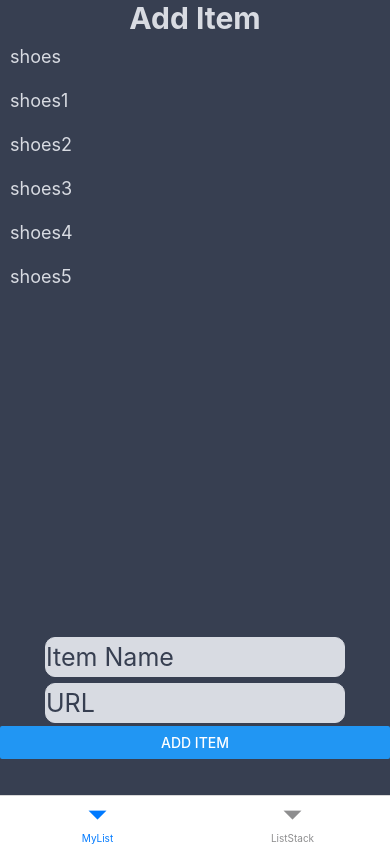
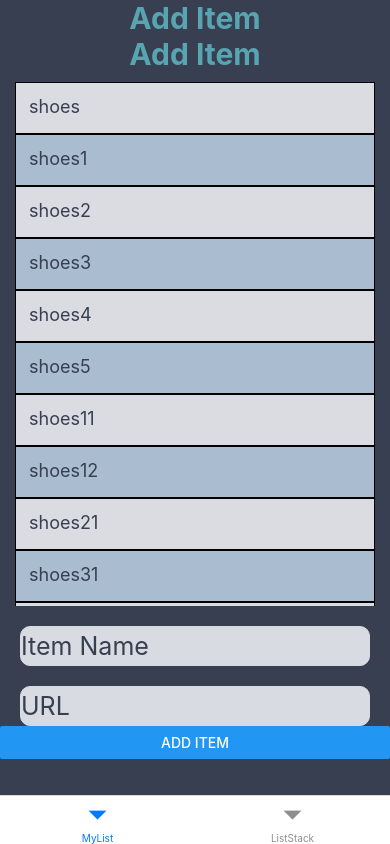
Before and after one commit to Chris-m41/wishList, a React Native app: screen /MyList in a window 390 px wide. Built offline with nearby package versions, Linux system fonts and the light colour scheme.

Commit message:
Updated styling

```diff
--- a/src/screens/FriendsList/FriendsList.js
+++ b/src/screens/FriendsList/FriendsList.js
@@ -31,8 +31,16 @@ const FriendsList = () => {
           {key: 'Jimmy'},
           {key: 'Julie'},
         ]}
-        renderItem={({item}) => (
-          <TouchableOpacity onPress={() => onTapName(item.key)}>
+        renderItem={({item, index}) => (
+          <TouchableOpacity
+            style={{
+              backgroundColor: index % 2 === 0 ? '#dbdbe2' : '#a9bcd0',
+              borderWidth: 1,
+              padding: 3,
+              marginRight: 15,
+              marginLeft: 15,
+            }}
+            onPress={() => onTapName(item.key)}>
             <Text style={styles.item}>{item.key}</Text>
           </TouchableOpacity>
         )}
@@ -50,7 +58,7 @@ const styles = StyleSheet.create({
     padding: 10,
     fontSize: 18,
     height: 44,
-    color: '#d8dbe2',
+    color: '#373f51',
   },
   titleText: {
     fontSize: 30,
--- a/src/screens/FriendsList/IndividualFriendsList.js
+++ b/src/screens/FriendsList/IndividualFriendsList.js
@@ -1,28 +1,53 @@
-import React, {useState} from 'react';
+import React from 'react';
 import {
   Text,
   FlatList,
   StyleSheet,
+  View,
+  SafeAreaView,
+  Button,
+  Linking,
   TouchableOpacity,
-  SafeAreaView,
 } from 'react-native';
+import {useNavigation} from '@react-navigation/native';
 
 const IndividualFriendsList = props => {
   const name = props.route.params.name;
+  const navigation = useNavigation();
+
   return (
     <SafeAreaView style={styles.container}>
       <Text style={styles.titleText}>{name}'s List</Text>
       <FlatList
         data={[
-          {key: 'shoes', url: 'walmart.com'},
-          {key: 'shoes1', url: 'walmart.com1'},
-          {key: 'shoes2', url: 'walmart.com2'},
-          {key: 'shoes3', url: 'walmart.com3'},
-          {key: 'shoes4', url: 'walmart.com4'},
-          {key: 'shoes5', url: 'walmart.com5'},
+          {key: 'shoes', url: 'https://walmart.com'},
+          {key: 'shoes1', url: 'https://walmart.com'},
+          {key: 'shoes2', url: 'https://walmart.com'},
+          {key: 'shoes3', url: 'https://walmart.com'},
+          {key: 'shoes4', url: 'https://walmart.com'},
+          {
+            key: 'Peloton Treadmill',
+            url: 'https://www.onepeloton.com/shop/tread/tread-basics-package-us',
+          },
         ]}
-        renderItem={({item}) => <Text style={styles.item}>{item.key}</Text>}
+        renderItem={({item, index}) => (
+          <TouchableOpacity
+            style={{
+              backgroundColor: index % 2 === 0 ? '#dbdbe2' : '#a9bcd0',
+              borderWidth: 1,
+              padding: 3,
+              marginRight: 15,
+              marginLeft: 15,
+            }}
+            onPress={() => {
+              Linking.openURL(item.url);
+            }}>
+            {console.log('url', item.url)}
+            <Text style={styles.item}>{item.key}</Text>
+          </TouchableOpacity>
+        )}
       />
+      <Button title="Go back" onPress={() => navigation.goBack()} />
     </SafeAreaView>
   );
 };
@@ -36,7 +61,7 @@ const styles = StyleSheet.create({
     padding: 10,
     fontSize: 18,
     height: 44,
-    color: '#d8dbe2',
+    color: '#373f51',
   },
   titleText: {
     fontSize: 30,
--- a/src/screens/MyList/MyList.js
+++ b/src/screens/MyList/MyList.js
@@ -5,8 +5,9 @@ import {
   View,
   TextInput,
   Button,
-  SafeAreaView,
+  Platform,
   FlatList,
+  KeyboardAvoidingView,
 } from 'react-native';
 
 const MyList = () => {
@@ -19,9 +20,13 @@ const MyList = () => {
   };
 
   return (
-    <SafeAreaView style={styles.container}>
+    <KeyboardAvoidingView
+      style={styles.container}
+      behavior={Platform.OS === 'ios' ? 'padding' : 'height'}>
       <Text style={styles.titleText}> Add Item </Text>
       <View style={styles.footer}>
+        <Text style={styles.titleText}> Add Item </Text>
+        <View style={styles.listView}>
           <FlatList
             data={[
               {key: 'shoes', url: 'walmart.com'},
@@ -30,9 +35,33 @@ const MyList = () => {
               {key: 'shoes3', url: 'walmart.com3'},
               {key: 'shoes4', url: 'walmart.com4'},
               {key: 'shoes5', url: 'walmart.com5'},
+              {key: 'shoes11', url: 'walmart.com'},
+              {key: 'shoes12', url: 'walmart.com1'},
+              {key: 'shoes21', url: 'walmart.com2'},
+              {key: 'shoes31', url: 'walmart.com3'},
+              {key: 'shoes41', url: 'walmart.com4'},
+              {key: 'shoes51', url: 'walmart.com5'},
+              {key: 'shoes111', url: 'walmart.com'},
+              {key: 'shoes112', url: 'walmart.com1'},
+              {key: 'shoes212', url: 'walmart.com2'},
+              {key: 'shoes312', url: 'walmart.com3'},
+              {key: 'shoes412', url: 'walmart.com4'},
+              {key: 'shoes512', url: 'walmart.com5'},
             ]}
-          renderItem={({item}) => <Text style={styles.item}>{item.key}</Text>}
+            renderItem={({item, index}) => (
+              <View
+                style={{
+                  backgroundColor: index % 2 === 0 ? '#dbdbe2' : '#a9bcd0',
+                  borderWidth: 1,
+                  padding: 3,
+                  marginRight: 15,
+                  marginLeft: 15,
+                }}>
+                <Text style={styles.item}>{item.key}</Text>
+              </View>
+            )}
           />
+        </View>
         <TextInput
           placeholder="Item Name"
           style={styles.textInputStyles}
@@ -45,7 +74,7 @@ const MyList = () => {
         />
         <Button title="Add Item" onPress={onSubmit} />
       </View>
-    </SafeAreaView>
+    </KeyboardAvoidingView>
   );
 };
 
@@ -64,13 +93,17 @@ const styles = StyleSheet.create({
     padding: 10,
     fontSize: 18,
     height: 44,
-    color: '#d8dbe2',
+    color: '#373f51',
+  },
+  listView: {
+    flex: 1,
+    marginTop: 10,
   },
   titleText: {
     fontSize: 30,
     fontWeight: 'bold',
     textAlign: 'center',
-    color: '#d8dbe2',
+    color: '#58a4b0',
   },
   textInputStyles: {
     alignSelf: 'center',
@@ -78,8 +111,8 @@ const styles = StyleSheet.create({
     height: 40,
     fontSize: 25,
     borderWidth: 1,
-    width: 300,
-    margin: 3,
+    width: 350,
+    marginTop: 20,
     borderColor: '#d8dbe2',
     borderRadius: 10,
     backgroundColor: '#d8dbe2',
```
Lines whose indentation alone changed are shown as unchanged.
